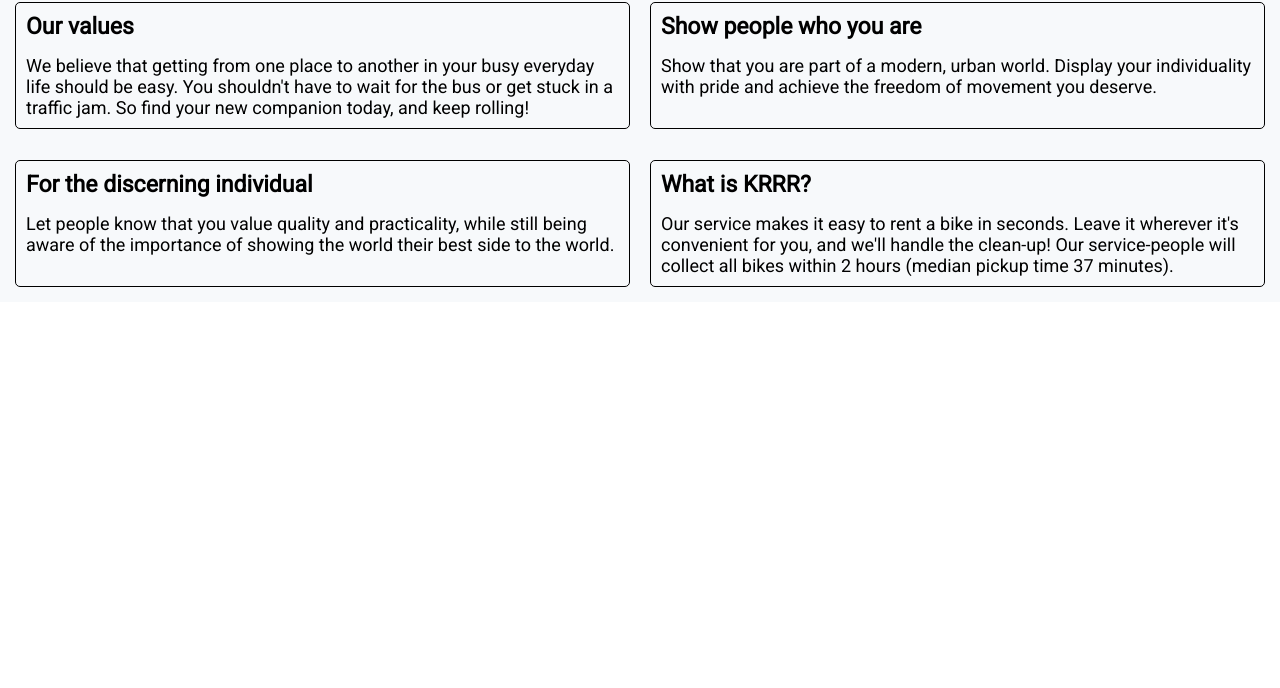
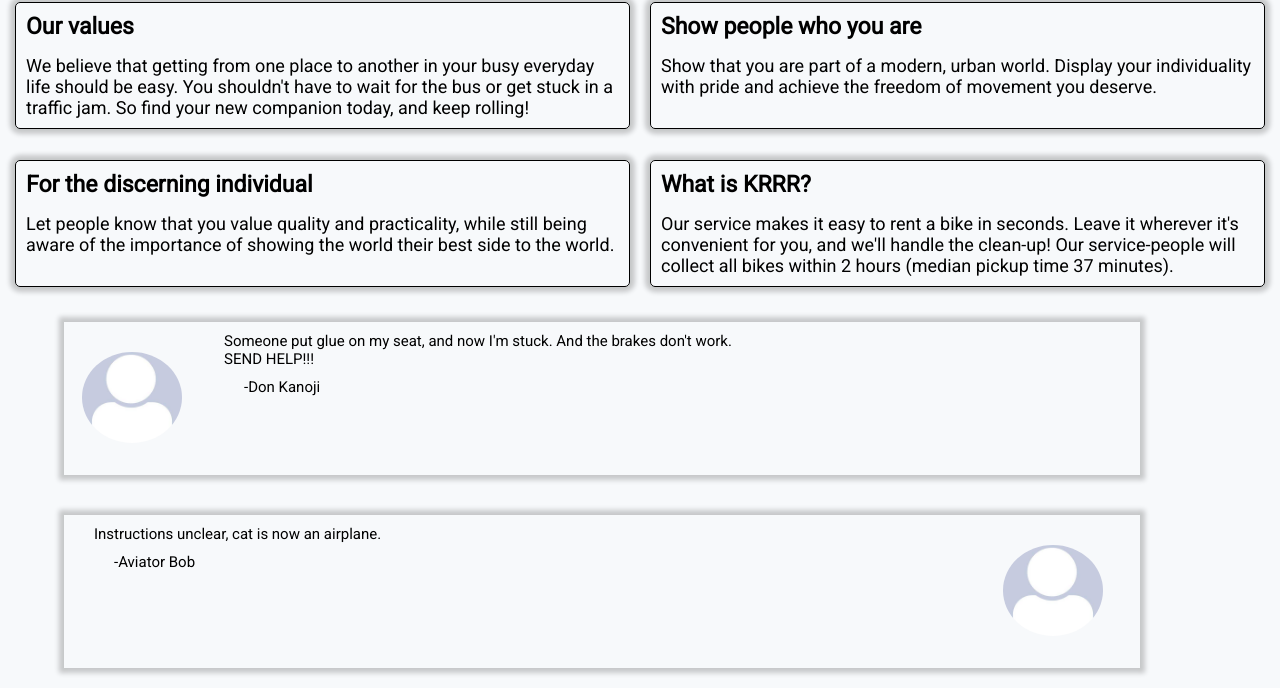
Before and after one commit to EliasHanken/webtech-group12, a plain HTML site: page project/index.html in a window 1280 px wide. Shown: the part 763-1451 px from the top of the page. Before the commit the page ends 1065 px from the top, so only its background shows below. Drawn offline with Linux system fonts and the light colour scheme.

Commit message:
Added testimonials section.

```diff
--- a/project/css/info-section.css
+++ b/project/css/info-section.css
@@ -27,6 +27,7 @@
     width: 50%;
     border-radius: 0.5rem;
     overflow: hidden;
+    box-shadow: 0 0 0.5rem 0.5rem rgba(0, 0, 0, 0.2);
 }
 
 .info-cell-header {
--- /dev/null
+++ b/project/css/testimonial-css.css
@@ -0,0 +1,46 @@
+.testimonial-container {
+    background-color: #F7F9FB;
+    padding: 2rem 2rem 2rem 5%;
+}
+
+.testimonial-container-reversed {
+    background-color: #F7F9FB;
+    padding: 2rem 2rem 2rem 5%;
+}
+
+.testimonial-card {
+    box-shadow: 0 0 0.5rem 0.5rem rgba(0, 0, 0, 0.2);
+    width: 90%;
+}
+
+.testimonial-card-image-and-text {
+    display: flex;
+}
+
+.testimonial-image-container {
+    margin: 1.5rem;
+}
+
+.testimonial-image {
+    border-radius: 50%;
+    max-width: 10rem;
+    height: auto;
+    position: relative;
+    margin-top: 1.5rem;
+    margin-bottom: 1.5rem;
+    left: 3%;
+}
+
+
+.testimonial-text-and-signature {
+    margin: 1rem;
+    padding: 0rem 2rem 0rem 2rem;
+    font-size: 1.5rem;
+    width: 80%;
+    height: auto;
+}
+
+.testimonial-signature {
+    margin-top: 1rem;
+    margin-left: 2rem;
+}
--- a/project/index.html
+++ b/project/index.html
@@ -8,6 +8,7 @@
     <link rel="stylesheet" href="css/top-nav.css">
     <link rel="stylesheet" href="css/hero-section.css">
     <link rel="stylesheet" href="css/info-section.css">
+    <link rel="stylesheet" href="css/testimonial-css.css">
     <script defer src="js/script.js"></script>
     <script defer src="js/login.js"></script>
     <script src="https://kit.fontawesome.com/b734771954.js" crossorigin="anonymous"></script>
@@ -137,7 +138,41 @@
     <!--
         Should contain 2 different review cards.
     -->
-    <div class="reviews-container">
+    <div class="testimonial-container">
+        <div class="testimonial-card">
+            <div class="testimonial-card-image-and-text">
+                <div class="testimonial-image-container">
+                    <img src="images/generic-avatar-1.jpg" alt="avatar" class="testimonial-image">
+                </div>
+                <div class="testimonial-text-and-signature">
+                    <div class="testimonial-text">
+                        Someone put glue on my seat, and now I'm stuck. And the brakes don't work.<br>
+                        SEND HELP!!!
+                    </div>
+                    <div class="testimonial-signature">
+                        -Don Kanoji
+                    </div>
+                </div>
+            </div>
+        </div>
+    </div>
+
+    <div class="testimonial-container-reversed">
+        <div class="testimonial-card">
+            <div class="testimonial-card-image-and-text">
+                <div class="testimonial-text-and-signature">
+                    <div class="testimonial-text">
+                        Instructions unclear, cat is now an airplane.
+                    </div>
+                    <div class="testimonial-signature">
+                        -Aviator Bob
+                    </div>
+                </div>
+                <div class="testimonial-image-container">
+                    <img src="images/generic-avatar-1.jpg" alt="avatar" class="testimonial-image">
+                </div>
+            </div>
+        </div>
     </div>
 
     <!--
```
Also changed, not shown: project/images/generic-avatar-1.jpg (added).
